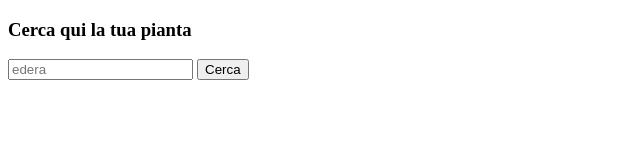
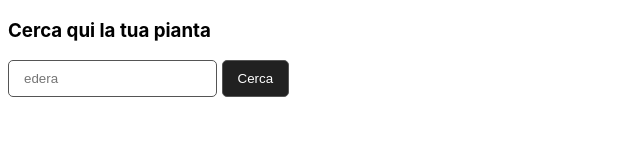
Before and after one commit to ciao1092/plantae, a website: page search.html in a window 1280 px wide. Shown: the whole page, without its empty margins (0-640 px from the left). Drawn offline with Linux system fonts and the light colour scheme.

Commit message:
search.html style

```diff
--- a/search.html
+++ b/search.html
@@ -6,6 +6,7 @@
 	<meta charset="UTF-8" />
 	<meta name="viewport" content="width=device-width,initial-scale=1" />
 	<meta name="author" content="Carlo Condò" />
+	<link rel="stylesheet" href="style.css" />
 	<title>Cerca piante</title>
 </head>
 
@@ -13,7 +14,7 @@
 	<form action="https://www.actaplantarum.org/forum/search.php">
 		<h3><label for="search">Cerca qui la tua pianta</label></h3>
 		<input type="text" name="keywords" placeholder="edera" id="search" />
-		<input type="submit" value="Cerca" aria-label="Cerca" />
+		<button type="submit">Cerca</button>
 		<input type="hidden" name="terms" value="all" />
 		<input type="hidden" name="author" value="" />
 		<input type="hidden" name="fid[]" value="95" />
--- a/style.css
+++ b/style.css
@@ -22,7 +22,7 @@ textarea {
 button {
 	background-color: rgb(33, 33, 33);
 	color: white;
-	border: 0;
+	border: 1px solid #555;
 	padding: 10px 15px;
 	cursor: pointer;
 	border-radius: 5px;
@@ -56,3 +56,14 @@ button:hover:active {
 #avviso {
 	color: red;
 }
+
+input {
+	border: 1px solid #555;
+	padding: 10px 15px;
+	border-radius: 5px;
+	transition: background-color .5s, outline .5s;
+}
+
+input:focus {
+	outline: 5px solid #00000022;
+}
```
